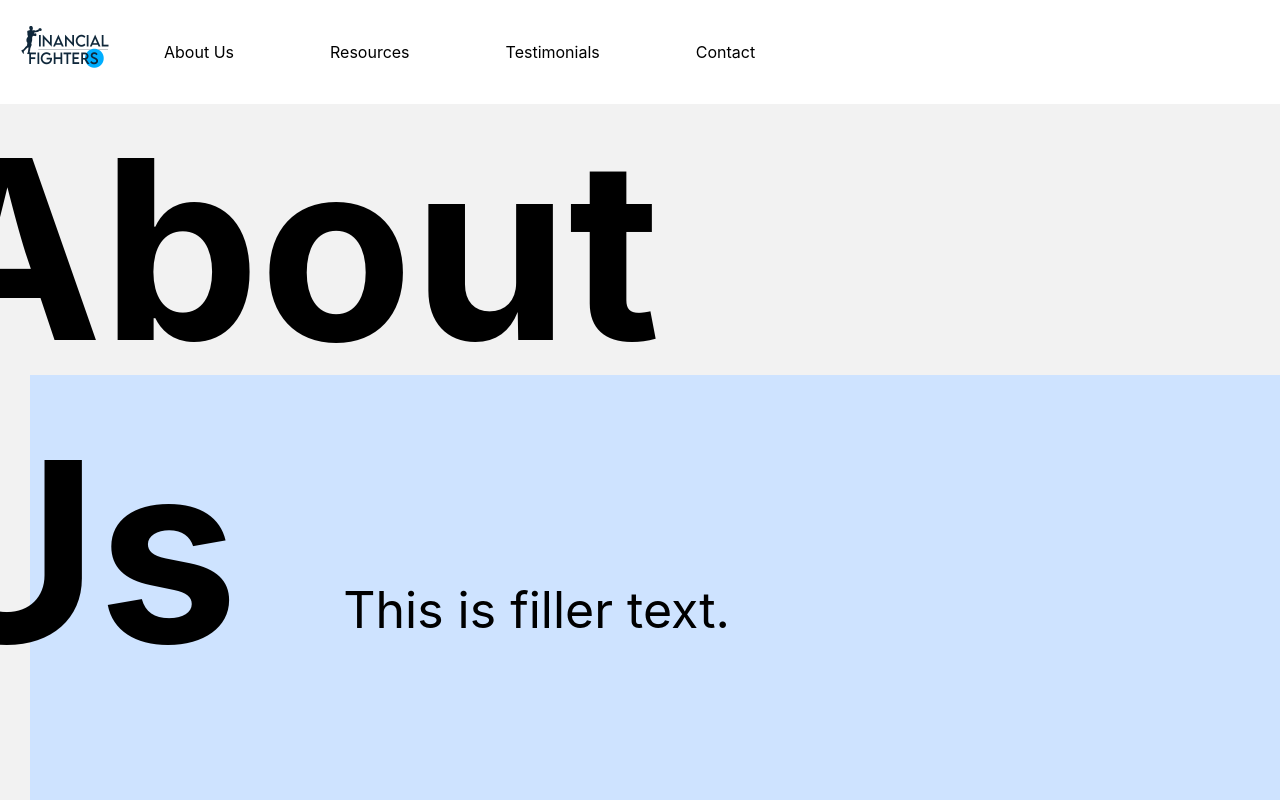
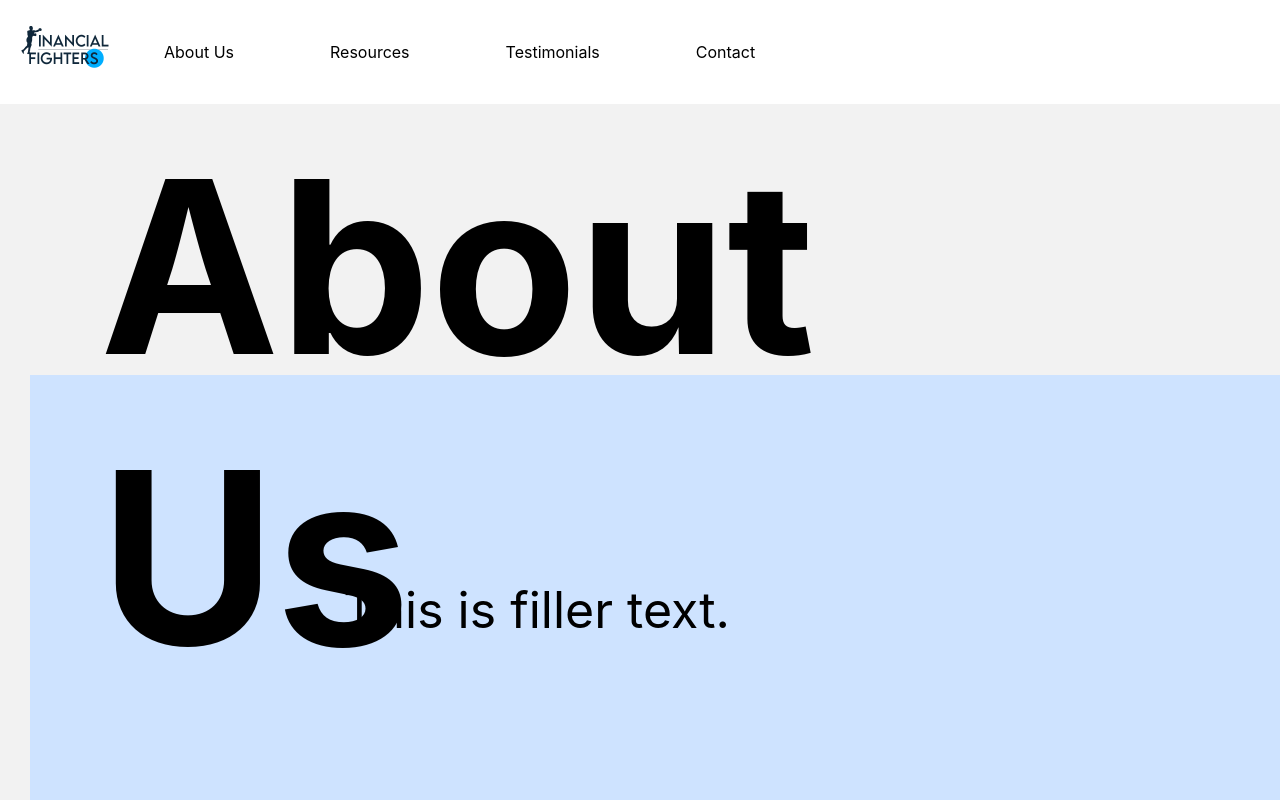
Before and after one commit to mew34254/hackathon9, a React (Create React App) app in the folder client/: page /about in a window 1280 px wide. Shown: the top 800 px of the page. Built offline with nearby package versions, Linux system fonts and the light colour scheme.

Commit message:
fixed margins!

```diff
--- a/client/src/components/AboutUs.css
+++ b/client/src/components/AboutUs.css
@@ -6,18 +6,22 @@
     right: 0px;
     width: 1250px;
     height: 425px;
+    z-index: -1;
 }
 
 .textContainerAboutUs {
     background-color: transparent;
     position: absolute;
-    top: -70px;
-    right: 620px;
-    z-index: 1;
+    left: 100px;
+    top: -40px;
+    width: 80%;
+    max-width: 400px;
+    max-height: 0px;
+    margin: 0 auto;
 }
 
 .welcomeText {
-    font-size: 125px;
+    font-size: 120px;
 }
 
 .textContainerSub {
--- a/client/src/components/AboutUs.js
+++ b/client/src/components/AboutUs.js
@@ -36,7 +36,7 @@ function AboutUs(props) {
                <h1>What are financial scams?</h1>
                <p>Financial scams encompass a wide range of fraudulent activities designed to deceive individuals or organizations out of their money or personal financial information. There are many types of financial scams. Some common ones include: <br>
                </br> <br></br>
-               - <em>Phishing:</em> Scammers impersonate legitimate entities, such as banks or financial institutions, via email, phone calls, or text messages, tricking individuals into providing sensitive information like passwords, credit card numbers, or Social Security numbers. <br></br>
+               <strong>Phishing:</strong> Scammers impersonate legitimate entities, such as banks or financial institutions, via email, phone calls, or text messages, tricking individuals into providing sensitive information like passwords, credit card numbers, or Social Security numbers. <br></br>
                </p>
                <h1>How do we solve it?</h1>
                <p>This is filler text.</p>
```
